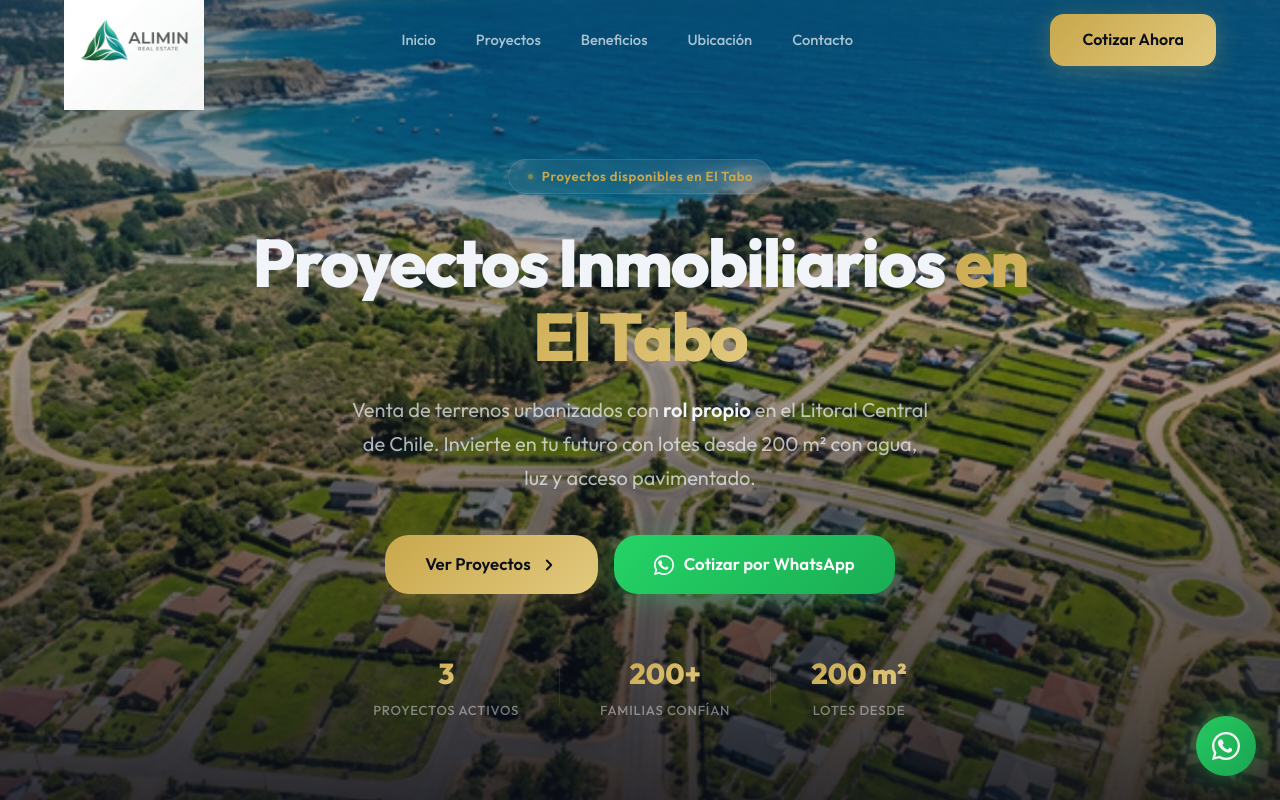
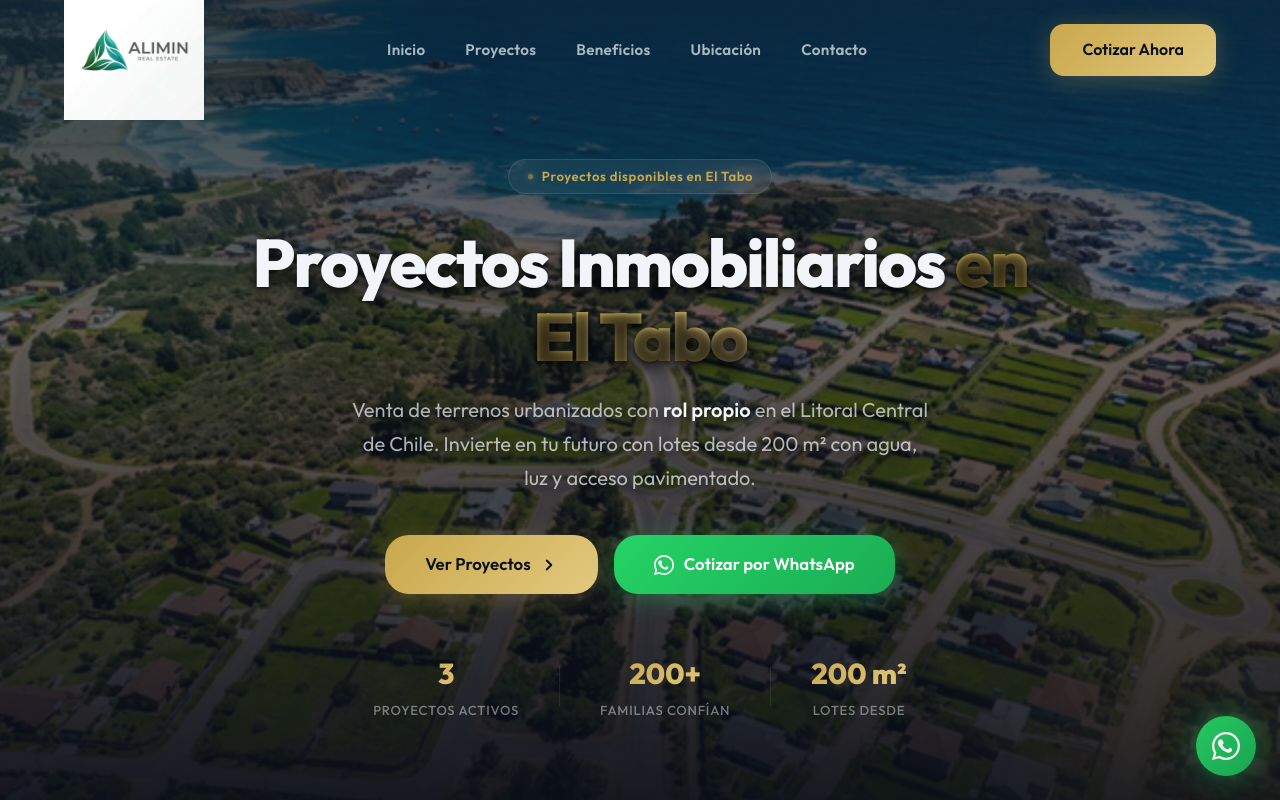
Before and after one commit to Nico-lab-cl/aliminspa, a Next.js app: page / in a window 1280 px wide. Shown: the top 800 px of the page. Built offline with nearby package versions, Linux system fonts and the light colour scheme.

Commit message:
feat(ui): redesign Navbar and Hero for better legibility

```diff
--- a/src/components/layout/Navbar.module.css
+++ b/src/components/layout/Navbar.module.css
@@ -4,17 +4,19 @@
     left: 0;
     right: 0;
     z-index: 100;
-    height: var(--navbar-height);
+    height: calc(var(--navbar-height) + 20px);
     display: flex;
     align-items: center;
-    transition: all 0.35s cubic-bezier(0.16, 1, 0.3, 1);
+    transition: all 0.4s cubic-bezier(0.25, 1, 0.5, 1);
+    background: transparent;
 }
 
 .scrolled {
+    height: var(--navbar-height);
     background: rgba(11, 15, 25, 0.85);
     backdrop-filter: blur(20px) saturate(1.4);
-    border-bottom: 1px solid var(--border);
-    box-shadow: 0 4px 30px rgba(0, 0, 0, 0.3);
+    border-bottom: 1px solid rgba(255, 255, 255, 0.05);
+    box-shadow: 0 10px 30px rgba(0, 0, 0, 0.4);
 }
 
 .nav {
@@ -47,29 +49,49 @@
 
 .link {
     padding: 0.55rem 1rem;
-    font-size: 0.92rem;
-    font-weight: 500;
+    font-size: 0.95rem;
+    font-weight: 600;
     color: var(--text-secondary);
     border-radius: var(--radius-sm);
-    transition: all 0.2s ease;
+    transition: all 0.3s cubic-bezier(0.4, 0, 0.2, 1);
     position: relative;
+    letter-spacing: 0.02em;
+}
+
+.link::before {
+    content: '';
+    position: absolute;
+    inset: 0;
+    background: rgba(255, 255, 255, 0.05);
+    border-radius: var(--radius-sm);
+    transform: scale(0.8);
+    opacity: 0;
+    transition: all 0.3s cubic-bezier(0.4, 0, 0.2, 1);
+    z-index: -1;
+}
+
+.link:hover {
+    color: var(--gold);
+    text-shadow: 0 0 15px rgba(201, 168, 76, 0.4);
+}
+
+.link:hover::before {
+    transform: scale(1);
+    opacity: 1;
 }
 
 .link::after {
     content: '';
     position: absolute;
-    bottom: 4px;
+    bottom: 2px;
     left: 50%;
     transform: translateX(-50%) scaleX(0);
-    width: 20px;
+    width: 25px;
     height: 2px;
     background: var(--gold);
     border-radius: 2px;
-    transition: transform 0.25s ease;
-}
-
-.link:hover {
-    color: var(--text);
+    transition: transform 0.3s cubic-bezier(0.4, 0, 0.2, 1);
+    box-shadow: 0 0 8px var(--gold);
 }
 
 .link:hover::after {
--- a/src/components/sections/Hero.module.css
+++ b/src/components/sections/Hero.module.css
@@ -38,7 +38,7 @@
     position: absolute;
     inset: 0;
     background:
-        linear-gradient(180deg, rgba(11, 15, 25, 0.5) 0%, rgba(11, 15, 25, 0.3) 40%, rgba(11, 15, 25, 0.85) 100%),
+        linear-gradient(180deg, rgba(11, 15, 25, 0.8) 0%, rgba(11, 15, 25, 0.6) 40%, rgba(11, 15, 25, 0.95) 100%),
         radial-gradient(ellipse at 20% 50%, rgba(201, 168, 76, 0.08) 0%, transparent 60%);
 }
 
@@ -173,6 +173,7 @@
     max-width: 780px;
     margin-left: auto;
     margin-right: auto;
+    text-shadow: 0 6px 16px rgba(0, 0, 0, 0.8), 0 2px 4px rgba(0, 0, 0, 0.4);
 }
 
 .highlight {
@@ -190,6 +191,7 @@
     margin: 0 auto 2.5rem;
     line-height: 1.7;
     font-weight: 400;
+    text-shadow: 0 4px 12px rgba(0, 0, 0, 0.8);
 }
 
 .subtitle strong {
```
